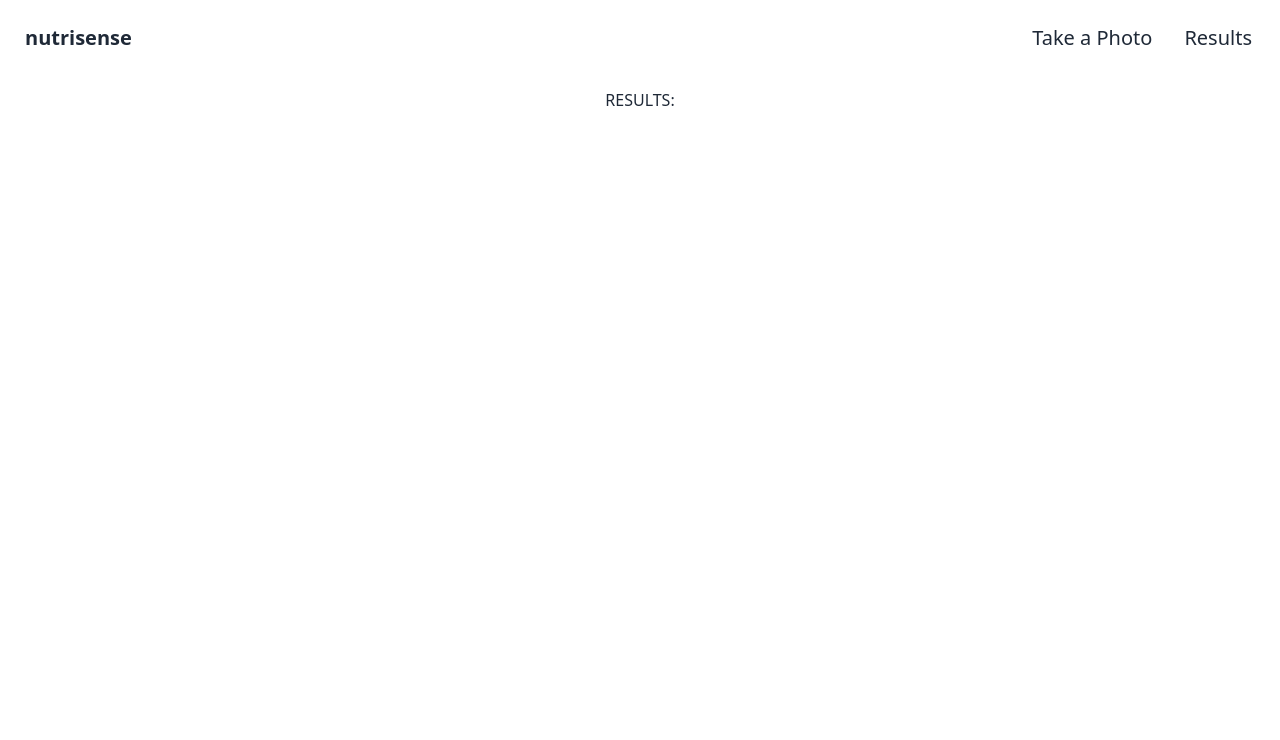
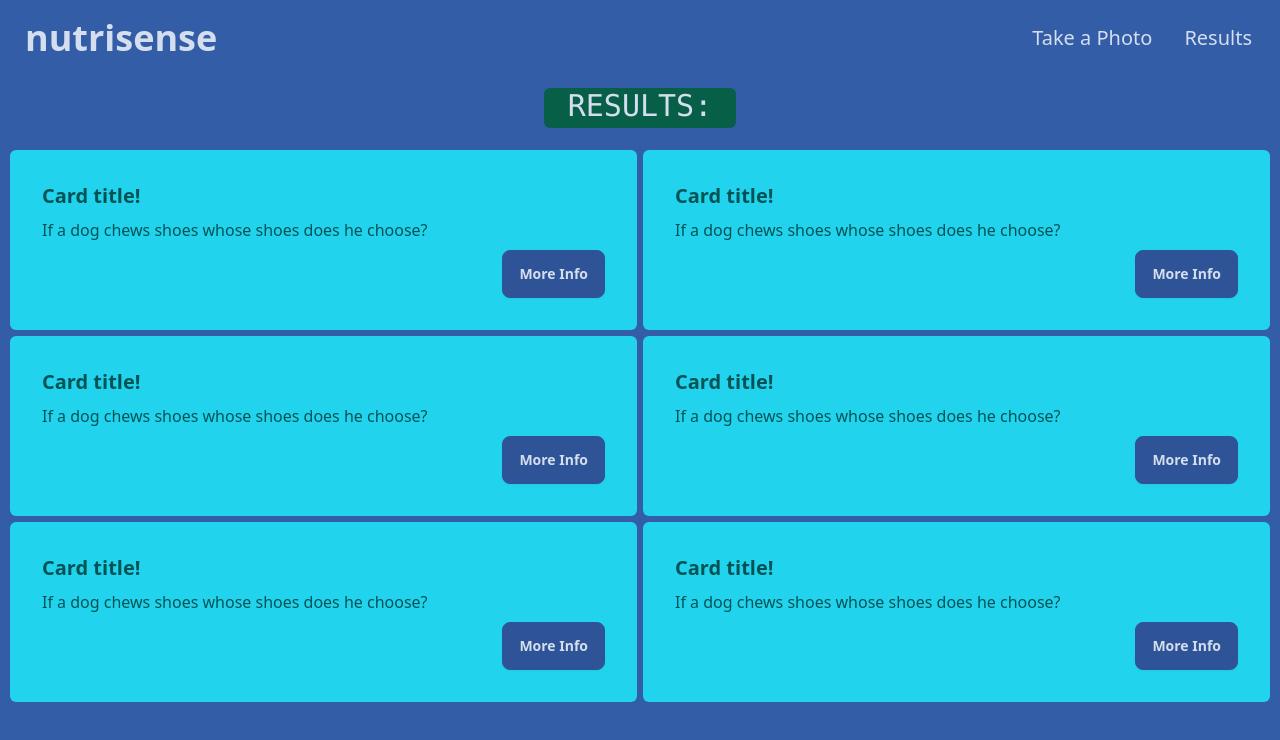
Before and after one commit to adityaSureshCHS/NutriSense, a plain HTML site: page templates/results.html in a window 1280 px wide. Drawn offline with nearby package versions, Linux system fonts and the light colour scheme.

Commit message:
Update results.html

```diff
--- a/templates/results.html
+++ b/templates/results.html
@@ -9,21 +9,74 @@
 
 </head>
 <body>
+    <html data-theme="aqua"></html>
     <div class="navbar bg-base-100">
         <div class="flex-1 text-2xl">
-          <a class="btn btn-ghost text-xl">nutrisense</a>
+          <a class="btn btn-ghost text-4xl" href="/">nutrisense</a>
         </div>
         <div class="flex-none">
           <ul class="menu menu-horizontal px-1 text-xl">
-            <li><a>Take a Photo</a></li>
-            <li><a>Results</a>
+            <li><a href="photo">Take a Photo</a></li>
+            <li><a href="results">Results</a>
           </ul>
         </div>
       </div>
+      <div class="flex items-center place-content-center">
+        <h1 class="m-3 text-center text-3xl font-mono bg-emerald-800 w-48 h-10 rounded-md">
+            RESULTS:
+        </h1>
+      </div>
 
-      <h1 class="m-3 text-center">
-        RESULTS:
-      </h1>
+      <div>
+        <div class="m-2.5 text-primary-content flex flex-wrap gap-1.5 ">
+            <div class="bg-cyan-400 card-body rounded-md">
+                <h2 class="card-title">Card title!</h2>
+                <p>If a dog chews shoes whose shoes does he choose?</p>
+                <div class="card-actions justify-end">
+                    <button class="btn">More Info</button>
+                </div>
+            </div>
+
+            <div class="bg-cyan-400 card-body rounded-md">
+                <h2 class="card-title">Card title!</h2>
+                <p>If a dog chews shoes whose shoes does he choose?</p>
+                <div class="card-actions justify-end">
+                    <button class="btn">More Info</button>
+                </div>
+            </div>
+            <div class="bg-cyan-400 card-body rounded-md">
+                <h2 class="card-title">Card title!</h2>
+                <p>If a dog chews shoes whose shoes does he choose?</p>
+                <div class="card-actions justify-end">
+                    <button class="btn">More Info</button>
+                </div>
+            </div>
+
+            <div class="bg-cyan-400 card-body rounded-md">
+                <h2 class="card-title">Card title!</h2>
+                <p>If a dog chews shoes whose shoes does he choose?</p>
+                <div class="card-actions justify-end">
+                    <button class="btn">More Info</button>
+                </div>
+            </div>
+            <div class="bg-cyan-400 card-body rounded-md">
+                <h2 class="card-title">Card title!</h2>
+                <p>If a dog chews shoes whose shoes does he choose?</p>
+                <div class="card-actions justify-end">
+                    <button class="btn">More Info</button>
+                </div>
+            </div>
+
+            <div class="bg-cyan-400 card-body rounded-md">
+                <h2 class="card-title">Card title!</h2>
+                <p>If a dog chews shoes whose shoes does he choose?</p>
+                <div class="card-actions justify-end">
+                    <button class="btn">More Info</button>
+                </div>
+            </div>
+        </div>
+     </div>
+
 
 
 
```
